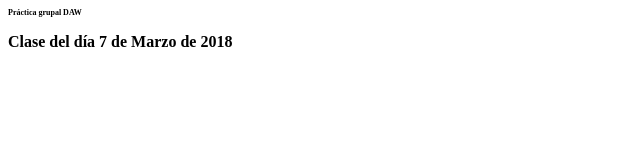
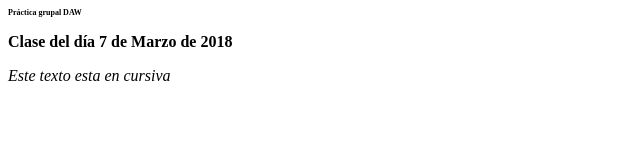
Before and after one commit to jorgeeemilio/Daw20172018, a plain HTML site: page WebContent/index.html in a window 1280 px wide. Shown: the whole page, without its empty margins (0-640 px from the left). Drawn offline with Linux system fonts and the light colour scheme.

Commit message:
addtextocursiva

```diff
--- a/WebContent/index.html
+++ b/WebContent/index.html
@@ -8,5 +8,6 @@
 <body>
 <h1>Práctica grupal DAW</h1>
 <p class="negrita">Clase del día 7 de Marzo de 2018</p>
+<p class="cursiva">Este texto esta en cursiva</p>
 </body>
 </html>
```
